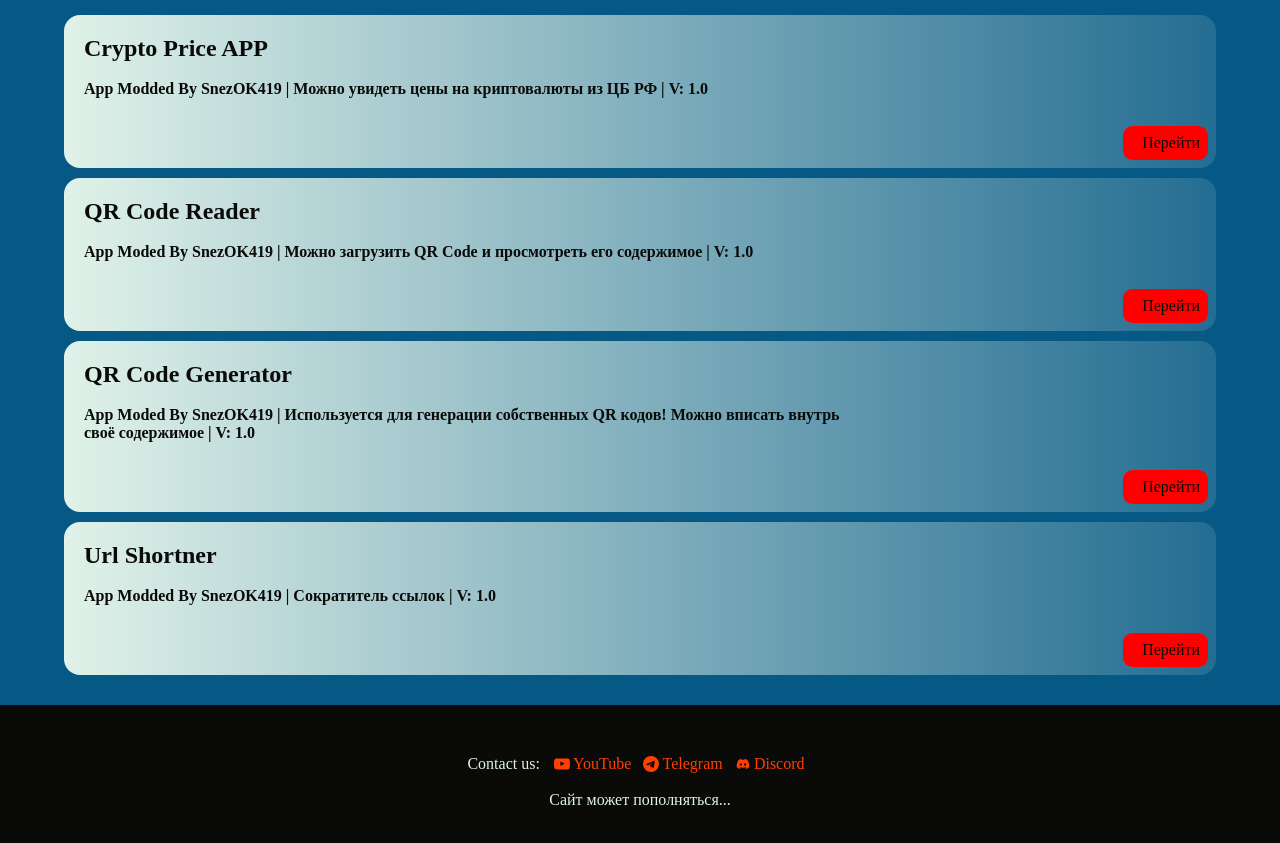
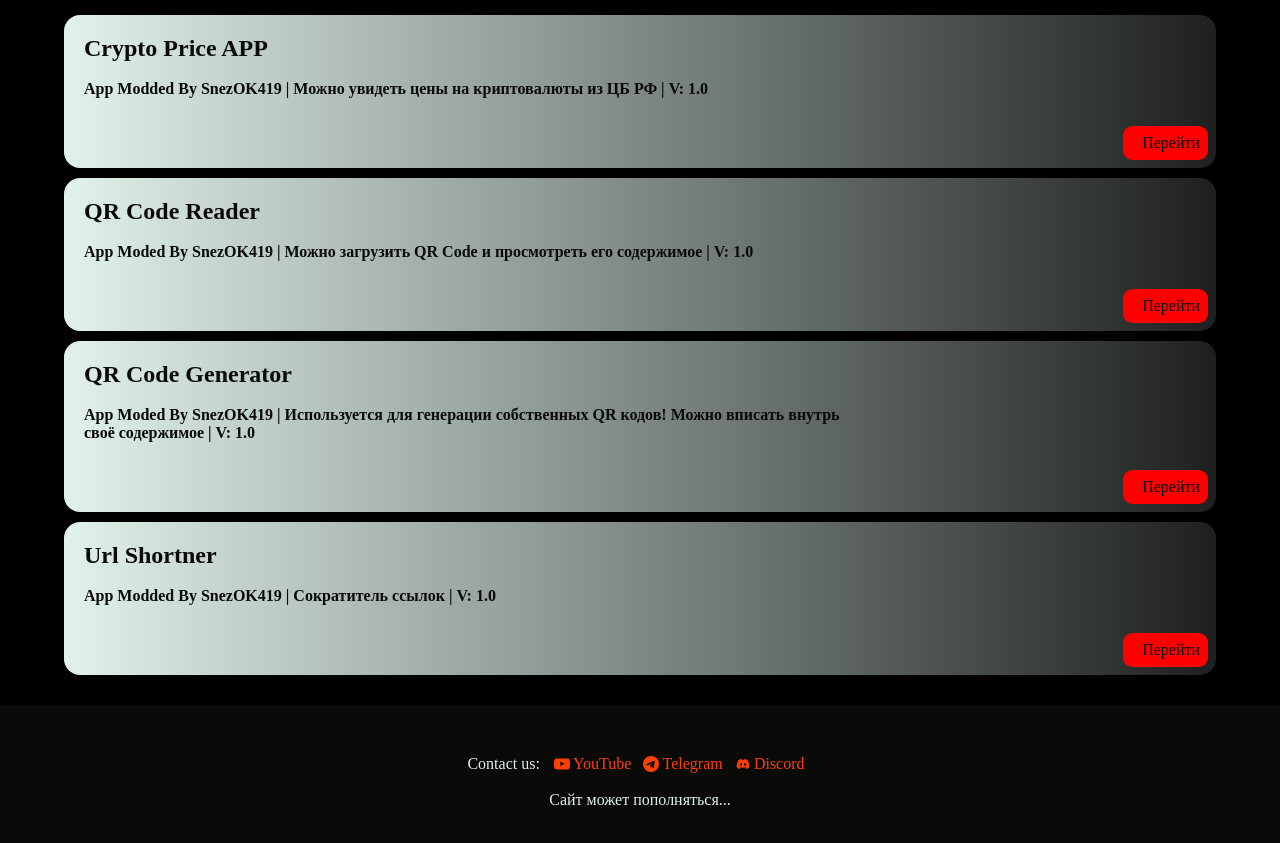
Before and after one commit to SnezOK419/snezokmega, a plain HTML site: page index.html in a window 1280 px wide. Shown: the part 55-898 px from the top of the page. Drawn offline with Linux system fonts and the light colour scheme.

Commit message:
Update index.html

```diff
--- a/index.html
+++ b/index.html
@@ -18,7 +18,7 @@
             }
 
             body, html {
-                background: #075985;
+                background: #000000;
                 height: 100%;
             }
 
```
